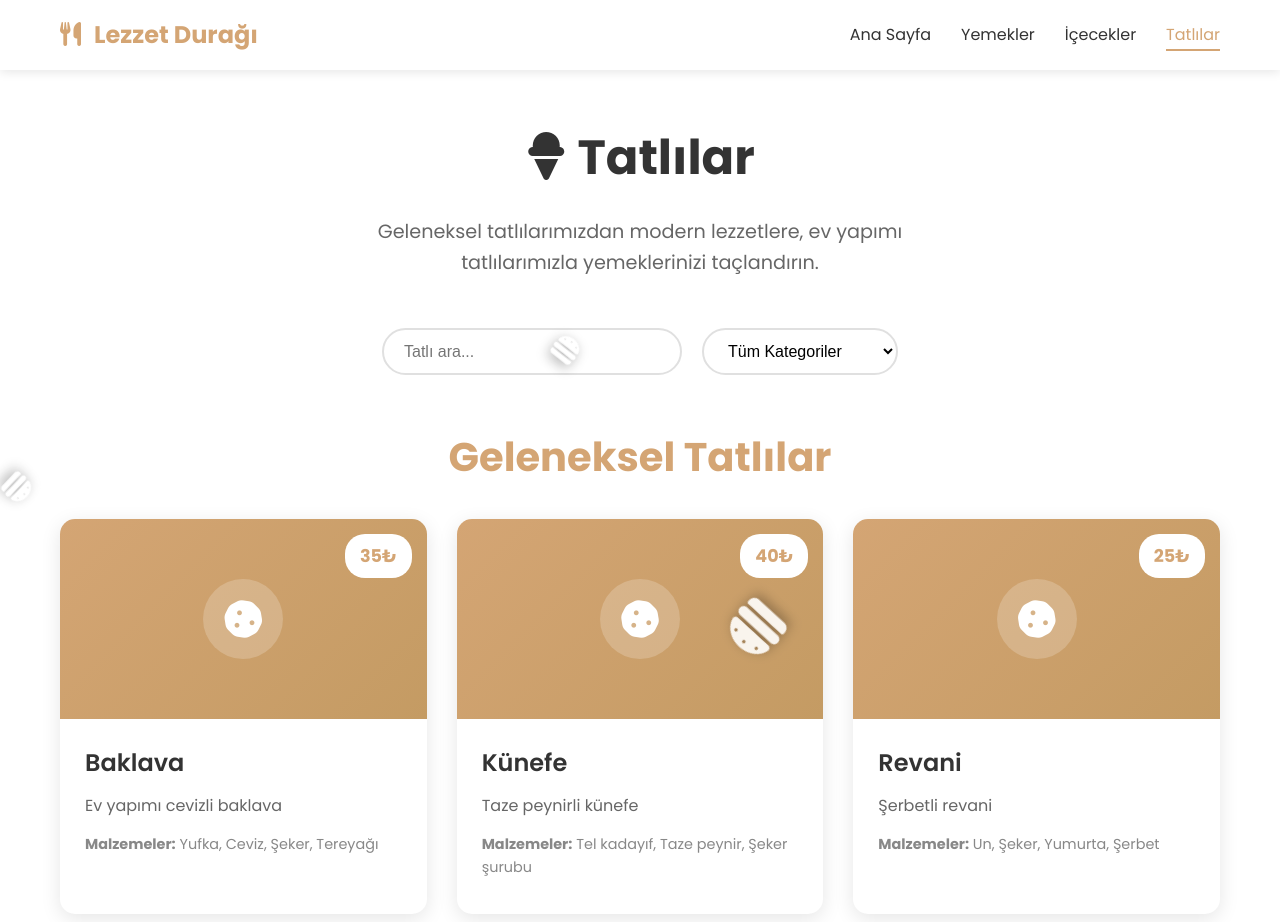
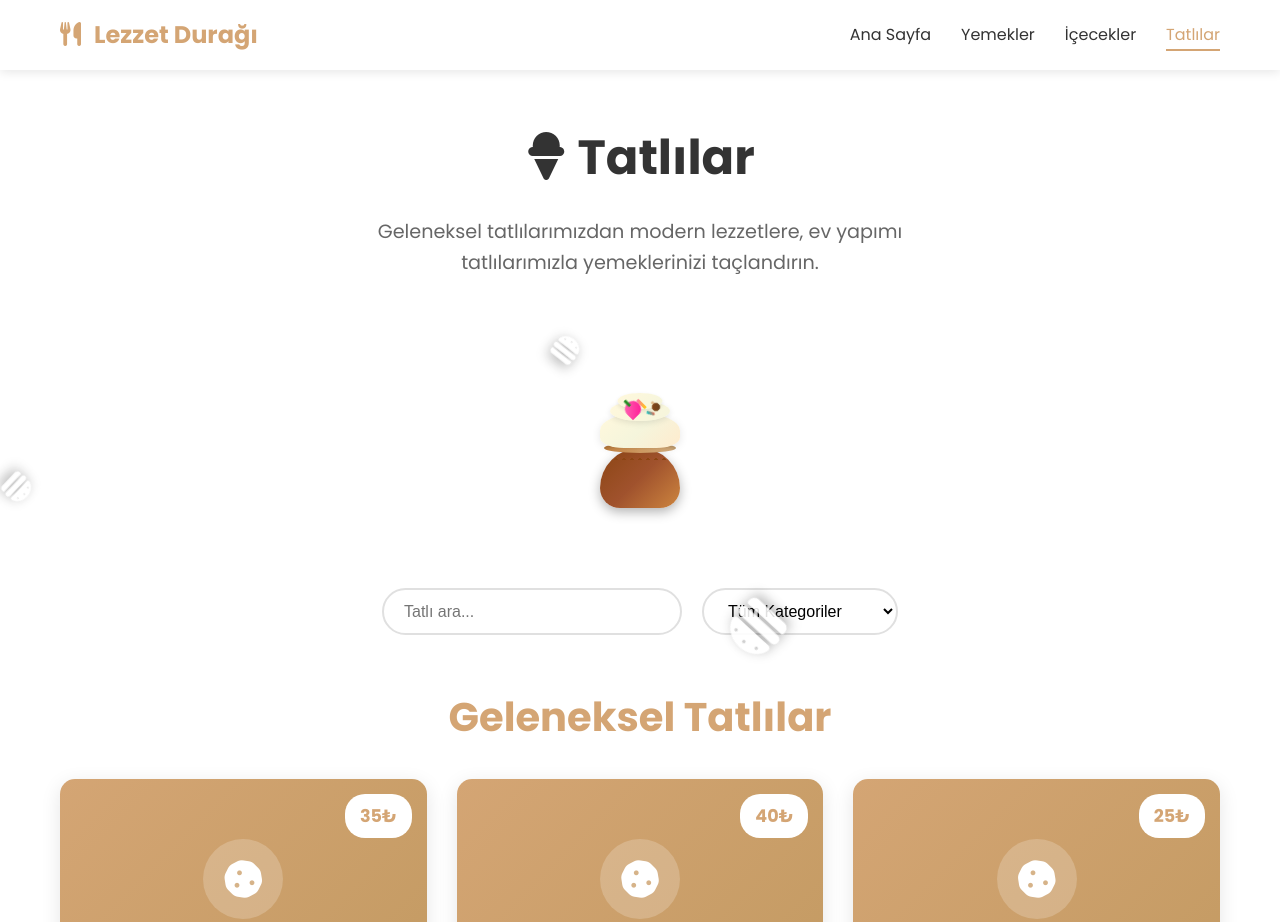
Before and after one commit to zehrturkogluu/Grup-Calismasi, a plain HTML site: page tatlilar.html in a window 1280 px wide. Shown: the top 922 px of the page. Drawn offline with Linux system fonts and the light colour scheme.

Commit message:
feat: muffin kreması ve süsleri büyütüldü - daha görünür ve etkileyici

```diff
--- a/src/assets/css/styles.css
+++ b/src/assets/css/styles.css
@@ -1249,6 +1249,216 @@ body {
     box-shadow: 0 3px 8px rgba(0,0,0,0.2);
     z-index: 4;
     bottom: 0;
+}
+
+/* Muffin Making Animation Styles */
+.muffin-animation-container {
+    display: flex;
+    justify-content: center;
+    align-items: center;
+    margin: 40px 0 60px;
+    height: 200px;
+    position: relative;
+    overflow: hidden;
+}
+
+.muffin-base {
+    width: 80px;
+    height: 60px;
+    background: linear-gradient(135deg, #8B4513 0%, #A0522D 50%, #CD853F 100%);
+    border-radius: 40px 40px 20px 20px;
+    position: absolute;
+    transform: translateX(-300px);
+    animation: slideInMuffin 2s ease-out 0.5s forwards;
+    box-shadow: 0 4px 12px rgba(0,0,0,0.3);
+    z-index: 1;
+    bottom: 20px;
+}
+
+.muffin-base::before {
+    content: '';
+    position: absolute;
+    top: -5px;
+    left: 50%;
+    transform: translateX(-50%);
+    width: 90%;
+    height: 10px;
+    background: linear-gradient(135deg, #CD853F 0%, #DEB887 100%);
+    border-radius: 50%;
+    box-shadow: inset 0 2px 4px rgba(0,0,0,0.2);
+}
+
+.muffin-base::after {
+    content: '';
+    position: absolute;
+    top: 8px;
+    left: 50%;
+    transform: translateX(-50%);
+    width: 70%;
+    height: 4px;
+    background: radial-gradient(circle, #8B4513 2px, transparent 2px);
+    background-size: 8px 8px;
+}
+
+.muffin-cream {
+    position: absolute;
+    z-index: 2;
+    opacity: 0;
+    animation: addCream 1.5s ease-in 2.5s forwards;
+    bottom: 80px;
+}
+
+.cream-layer {
+    width: 80px;
+    height: 35px;
+    background: linear-gradient(135deg, #FFF8DC 0%, #F5F5DC 50%, #FFEBCD 100%);
+    border-radius: 50% 50% 30% 30%;
+    position: relative;
+    box-shadow: 0 2px 8px rgba(0,0,0,0.1);
+}
+
+.cream-layer::before {
+    content: '';
+    position: absolute;
+    top: -12px;
+    left: 50%;
+    transform: translateX(-50%);
+    width: 60px;
+    height: 20px;
+    background: linear-gradient(135deg, #FFF8DC 0%, #F5F5DC 100%);
+    border-radius: 50%;
+    box-shadow: 0 2px 6px rgba(0,0,0,0.1);
+}
+
+.cream-layer::after {
+    content: '';
+    position: absolute;
+    top: -20px;
+    left: 50%;
+    transform: translateX(-50%);
+    width: 45px;
+    height: 16px;
+    background: linear-gradient(135deg, #FFF8DC 0%, #F5F5DC 100%);
+    border-radius: 50%;
+    box-shadow: 0 2px 4px rgba(0,0,0,0.1);
+}
+
+.cream-toppings {
+    position: absolute;
+    top: -20px;
+    left: 50%;
+    transform: translateX(-50%);
+    width: 100%;
+    height: 20px;
+    z-index: 3;
+}
+
+.strawberry {
+    position: absolute;
+    width: 16px;
+    height: 16px;
+    background: linear-gradient(135deg, #FF69B4 0%, #FF1493 100%);
+    border-radius: 50% 50% 50% 0;
+    transform: rotate(-45deg);
+    top: 8px;
+    left: 25px;
+    animation: showTopping 0.5s ease-in 4s forwards;
+    opacity: 0;
+}
+
+.strawberry::before {
+    content: '';
+    position: absolute;
+    top: -4px;
+    left: 50%;
+    transform: translateX(-50%);
+    width: 3px;
+    height: 8px;
+    background: #228B22;
+    border-radius: 1px;
+}
+
+.chocolate-chip {
+    position: absolute;
+    width: 8px;
+    height: 8px;
+    background: linear-gradient(135deg, #8B4513 0%, #654321 100%);
+    border-radius: 50%;
+    top: 10px;
+    right: 20px;
+    animation: showTopping 0.5s ease-in 4.2s forwards;
+    opacity: 0;
+}
+
+.chocolate-chip::before {
+    content: '';
+    position: absolute;
+    top: -3px;
+    left: 3px;
+    width: 3px;
+    height: 3px;
+    background: #DEB887;
+    border-radius: 50%;
+}
+
+.sprinkles {
+    position: absolute;
+    width: 3px;
+    height: 12px;
+    background: linear-gradient(135deg, #FF69B4 0%, #FFD700 100%);
+    border-radius: 1px;
+    top: 5px;
+    left: 50%;
+    transform: translateX(-50%) rotate(15deg);
+    animation: showTopping 0.5s ease-in 4.4s forwards;
+    opacity: 0;
+}
+
+.sprinkles::before {
+    content: '';
+    position: absolute;
+    top: 15px;
+    left: 0;
+    width: 3px;
+    height: 8px;
+    background: linear-gradient(135deg, #00CED1 0%, #FF6347 100%);
+    border-radius: 1px;
+    transform: rotate(-30deg);
+}
+
+@keyframes slideInMuffin {
+    0% {
+        transform: translateX(-300px);
+    }
+    100% {
+        transform: translateX(0);
+    }
+}
+
+@keyframes addCream {
+    0% {
+        opacity: 0;
+        transform: translateY(20px);
+    }
+    50% {
+        opacity: 0.7;
+        transform: translateY(10px);
+    }
+    100% {
+        opacity: 1;
+        transform: translateY(0);
+    }
+}
+
+@keyframes showTopping {
+    0% {
+        opacity: 0;
+        transform: scale(0) rotate(-45deg);
+    }
+    100% {
+        opacity: 1;
+        transform: scale(1) rotate(-45deg);
+    }
 }
 
 /* Tea Pouring Animation Styles */
@@ -1944,6 +2154,51 @@ body {
         bottom: 22px;
     }
 
+    /* Muffin Animation Mobile Styles */
+    .muffin-animation-container {
+        height: 150px;
+        margin: 30px 0 40px;
+    }
+
+    .muffin-base {
+        width: 60px;
+        height: 45px;
+        bottom: 15px;
+    }
+
+    .muffin-cream {
+        bottom: 60px;
+    }
+
+    .cream-layer {
+        width: 60px;
+        height: 25px;
+    }
+
+    .cream-layer::before {
+        width: 45px;
+        height: 15px;
+        top: -8px;
+    }
+
+    .cream-layer::after {
+        width: 35px;
+        height: 12px;
+        top: -15px;
+    }
+
+    .strawberry {
+        width: 12px;
+        height: 12px;
+        left: 18px;
+    }
+
+    .chocolate-chip {
+        width: 6px;
+        height: 6px;
+        right: 15px;
+    }
+
     .lettuce {
         width: 80px;
         height: 6px;
--- a/tatlilar.html
+++ b/tatlilar.html
@@ -43,6 +43,20 @@
             <div class="menu-header">
                 <h1><i class="fas fa-ice-cream"></i> Tatlılar</h1>
                 <p>Geleneksel tatlılarımızdan modern lezzetlere, ev yapımı tatlılarımızla yemeklerinizi taçlandırın.</p>
+            </div>
+
+            <!-- Muffin Making Animation -->
+            <div class="muffin-animation-container">
+                <div class="muffin-base"></div>
+                <div class="muffin-cream">
+                    <div class="cream-layer">
+                        <div class="cream-toppings">
+                            <div class="strawberry"></div>
+                            <div class="chocolate-chip"></div>
+                            <div class="sprinkles"></div>
+                        </div>
+                    </div>
+                </div>
             </div>
 
             <!-- Search and Filter Section -->
@@ -152,6 +166,7 @@
                             </a>
                         </div>
                     </div>
+
                 </div>
                 <div class="offer-card">
                     <div class="offer-icon">
```
